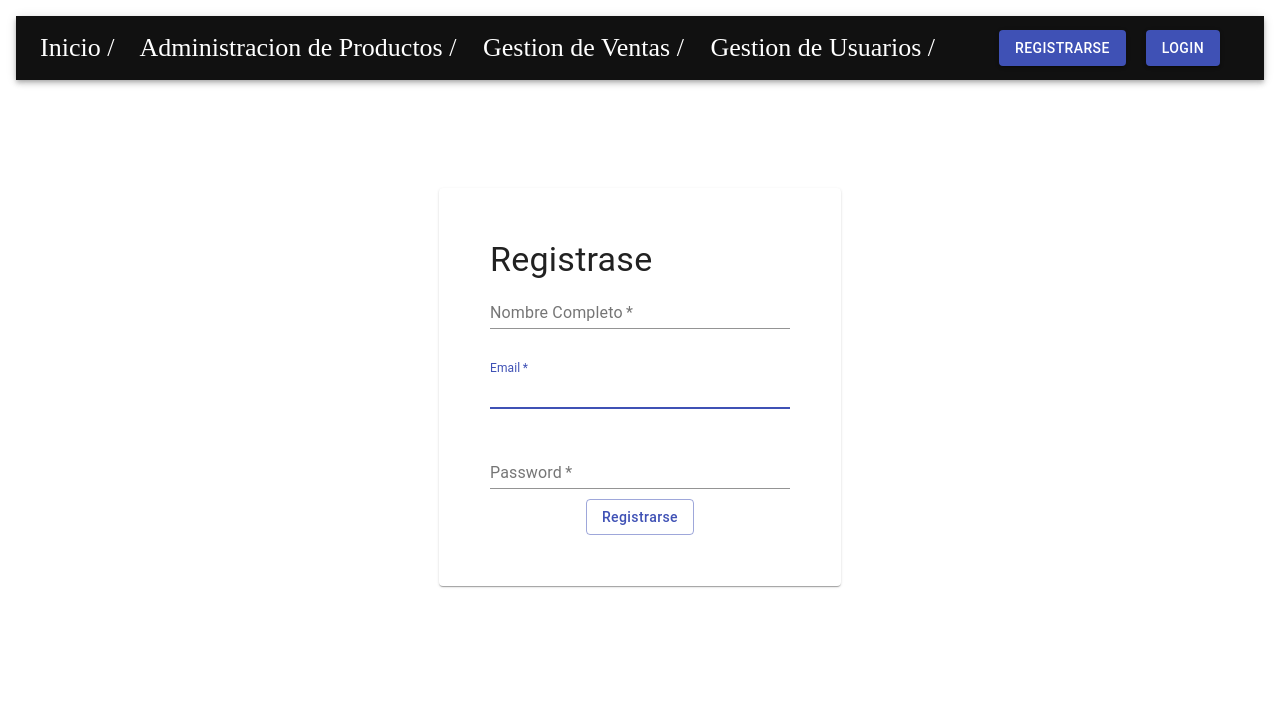
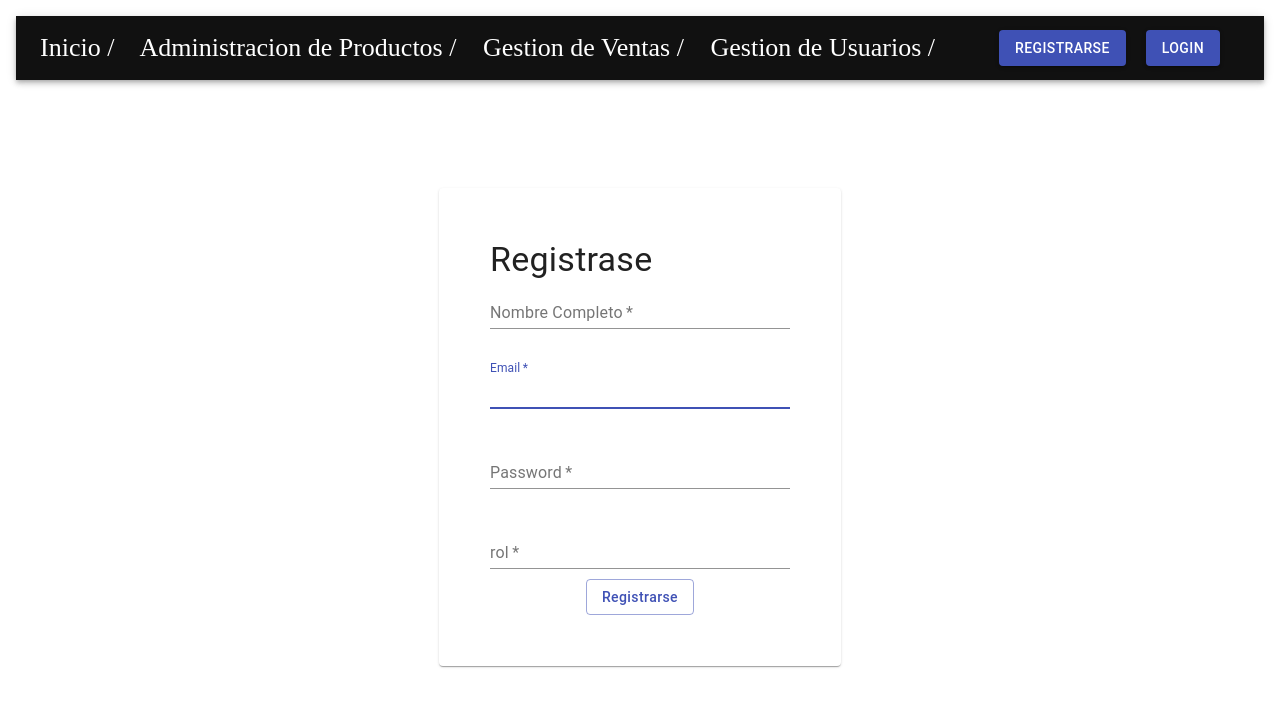
Before and after one commit to Njimenezcro/DespliegueFrontGrupo5, a React (Create React App) app: page /registrarse in a window 1280 px wide. Shown: the top 706 px of the page. Built offline with nearby package versions, Linux system fonts and the light colour scheme.

Commit message:
Cambios de Rol en el Front

```diff
--- a/src/components/Signup.jsx
+++ b/src/components/Signup.jsx
@@ -14,13 +14,14 @@ const useStyles = makeStyles({
 const initialValue = {
     fullName: '',
     email: '',
-    password: ''
+    password: '',
+    rol: ''
 }
 
 
 export function Signup() {
     const [newUser, setNewUser] = useState(initialValue)
-    const { fullName, email, password } = newUser
+    const { fullName, email, password, rol } = newUser
 
     const classes = useStyles();
 
@@ -58,6 +59,14 @@ export function Signup() {
                     <TextField value={password} name="password" onChange={(e) => onValueChange(e)} label="Password" type="password" fullWidth required />
                 </Grid>
             </Grid>
+
+            <Grid container spacing={8} alignItems="flex-end">
+                <Grid item md={true} sm={true} xs={true}>
+                    <TextField value={rol} name="rol" onChange={(e) => onValueChange(e)} label="rol" type="rol" fullWidth required />
+                </Grid>
+            </Grid>
+
+
             <Grid container justify="center" style={{ marginTop: '10px' }}>
                 <Button variant="outlined" onClick={() => registerUser()} color="primary" style={{ textTransform: "none" }}>Registrarse</Button>
             </Grid>
--- a/src/components/users/UserList.jsx
+++ b/src/components/users/UserList.jsx
@@ -65,12 +65,13 @@ const useStyles = makeStyles({
                         <TableCell>Id Usuario</TableCell>
                         <TableCell>Nombre Usuario</TableCell>
                         <TableCell>Email</TableCell>
-                        <TableCell>Password</TableCell>
-                        {user && (
+                        <TableCell>Rol</TableCell>
+                        {/* <TableCell>Password</TableCell> */}
+                       {/*  {user && (
                             <TableCell className={classes.button_add}>
                                 <Button variant="contained" color="primary" component={Link} to="usuarios/agregar" >Ingresar Nuevo Usuario</Button>
                             </TableCell>
-                        )}
+                        )} */}
                     </TableRow>
                 </TableHead>
                 <TableBody>
@@ -80,7 +81,8 @@ const useStyles = makeStyles({
                                 <TableCell>{userD._id}</TableCell>
                                 <TableCell>{userD.fullName}</TableCell>
                                 <TableCell>{userD.email}</TableCell>
-                                <TableCell>{userD.password}</TableCell>
+                                <TableCell>{userD.rol}</TableCell>
+                                {/* <TableCell>{userD.password}</TableCell> */}
                                 {/* {user
                                     &&
 
```
